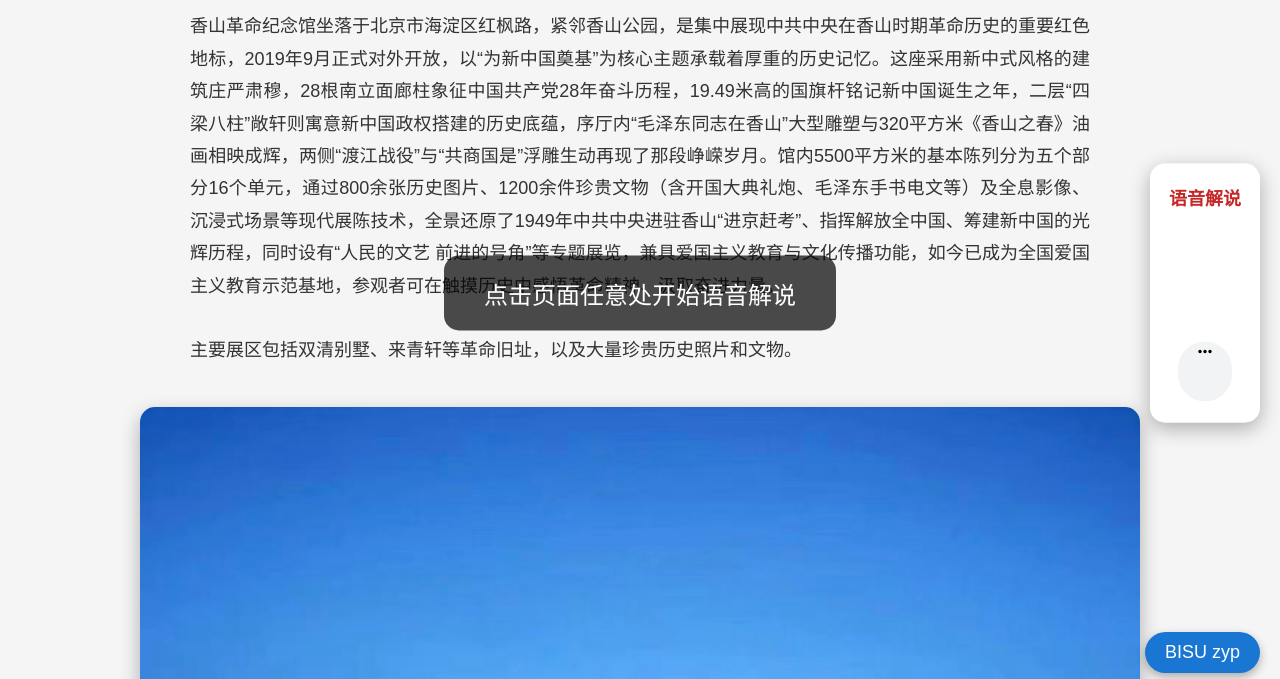
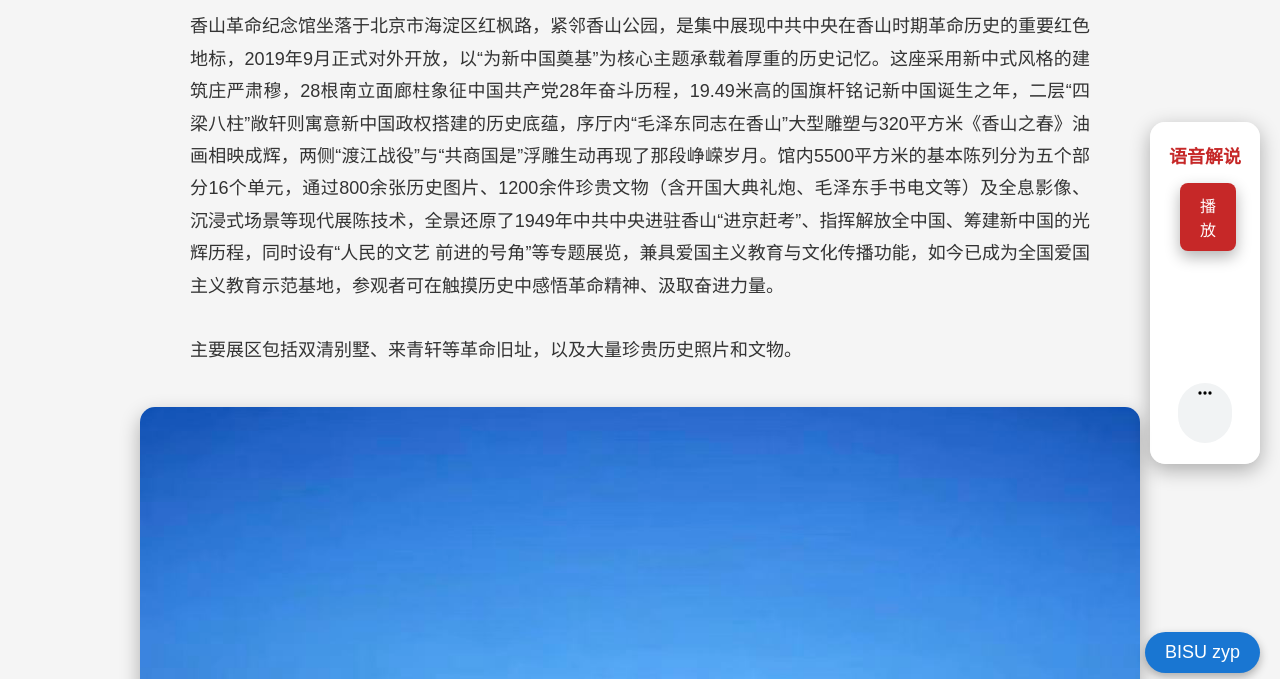
Before and after one commit to klc177301-bot/vibe_tour, a plain HTML site: page motion-avatar/museum.html in a window 1280 px wide. Shown: the part 107-786 px from the top of the page. Drawn offline with Linux system fonts and the light colour scheme.

Commit message:
Update museum.html

```diff
--- a/motion-avatar/museum.html
+++ b/motion-avatar/museum.html
@@ -24,6 +24,11 @@
             box-shadow: 0 6px 20px rgba(0,0,0,0.3); width: 80px; text-align: center; z-index: 10;
         }
         .audio-panel label { display: block; font-size: 18px; color: #c62828; margin-bottom: 15px; font-weight: bold; }
+        .audio-panel button {
+            margin-bottom: 15px; padding: 10px 20px; background: #c62828; color: white; border: none;
+            border-radius: 8px; cursor: pointer; font-size: 16px;
+        }
+        .audio-panel button:hover { background: #b71c1c; }
         .audio-panel audio { width: 60px; transform: rotate(-90deg); transform-origin: center; margin-top: 120px; }
         .btn-group { text-align: center; margin: 40px 0; }
         button {
@@ -34,11 +39,6 @@
         .watermark {
             position: fixed; right: 20px; bottom: 20px; font-size: 18px; color: white;
             background: #1976d2; padding: 10px 20px; border-radius: 30px; z-index: 10; box-shadow: 0 4px 10px rgba(0,0,0,0.3);
-        }
-        .play-hint {
-            position: fixed; top: 50%; left: 50%; transform: translate(-50%, -50%);
-            background: rgba(0,0,0,0.7); color: white; padding: 20px 40px; border-radius: 15px; font-size: 24px; z-index: 20;
-            display: none;
         }
     </style>
 </head>
@@ -60,9 +60,10 @@
         <img src="assets/memorial3.jpg" alt="历史文物">
     </div>
 
-    <!-- 竖向语音解说面板 -->
+    <!-- 竖向语音解说面板（侧边播放键） -->
     <div class="audio-panel">
         <label>语音解说</label>
+        <button id="play-btn">播放</button>
         <audio id="lecture-audio" controls>
             <source src="assets/xiangshanword.mp3" type="audio/mpeg">
             您的浏览器不支持音频播放。
@@ -76,27 +77,12 @@
 
     <div class="watermark">BISU zyp</div>
 
-    <!-- 点击页面播放提示（首次加载显示） -->
-    <div class="play-hint" id="play-hint">点击页面任意处开始语音解说</div>
-
     <script>
-        const audio = document.getElementById('lecture-audio');
-        const hint = document.getElementById('play-hint');
-        let hasPlayed = false;
-
-        // 点击页面任意处播放音频并隐藏提示
-        document.body.addEventListener('click', () => {
-            if (!hasPlayed) {
-                audio.play();
-                hint.style.display = 'none';
-                hasPlayed = true;
-            }
+        // 侧边播放键点击播放音频
+        document.getElementById('play-btn').addEventListener('click', () => {
+            const audio = document.getElementById('lecture-audio');
+            audio.play();
         });
-
-        // 页面加载时显示提示
-        window.onload = () => {
-            hint.style.display = 'block';
-        };
     </script>
 </body>
 </html>
```
